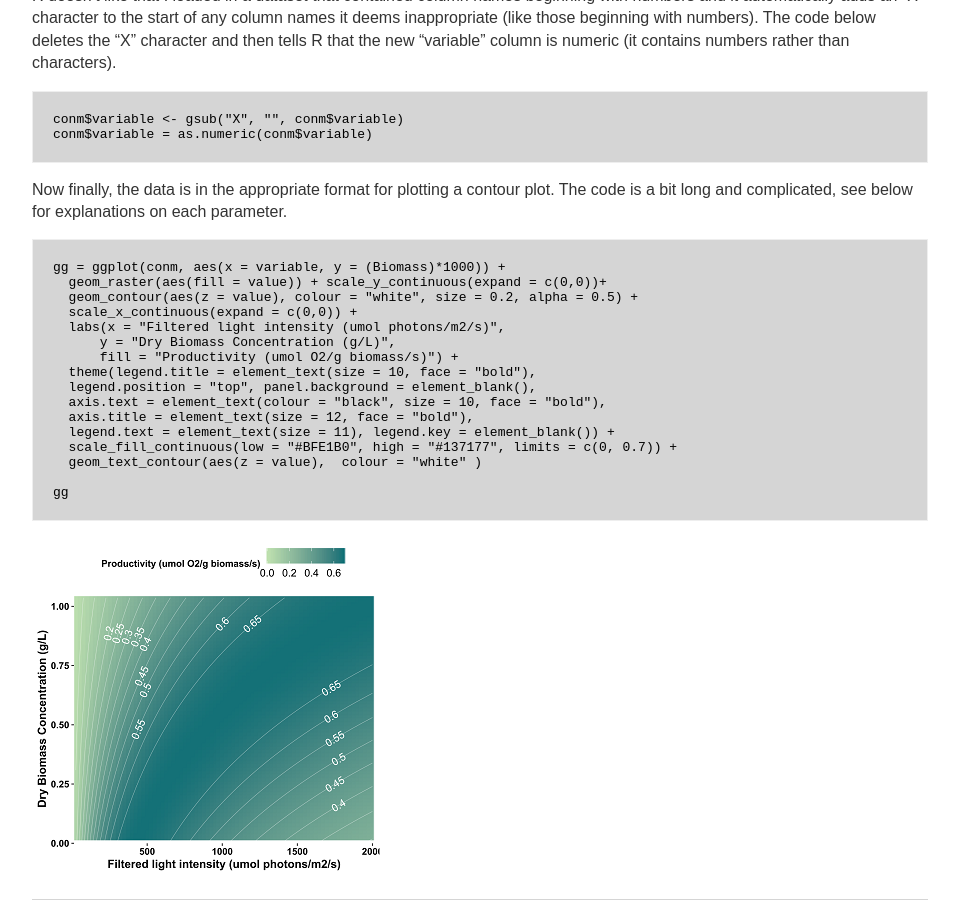
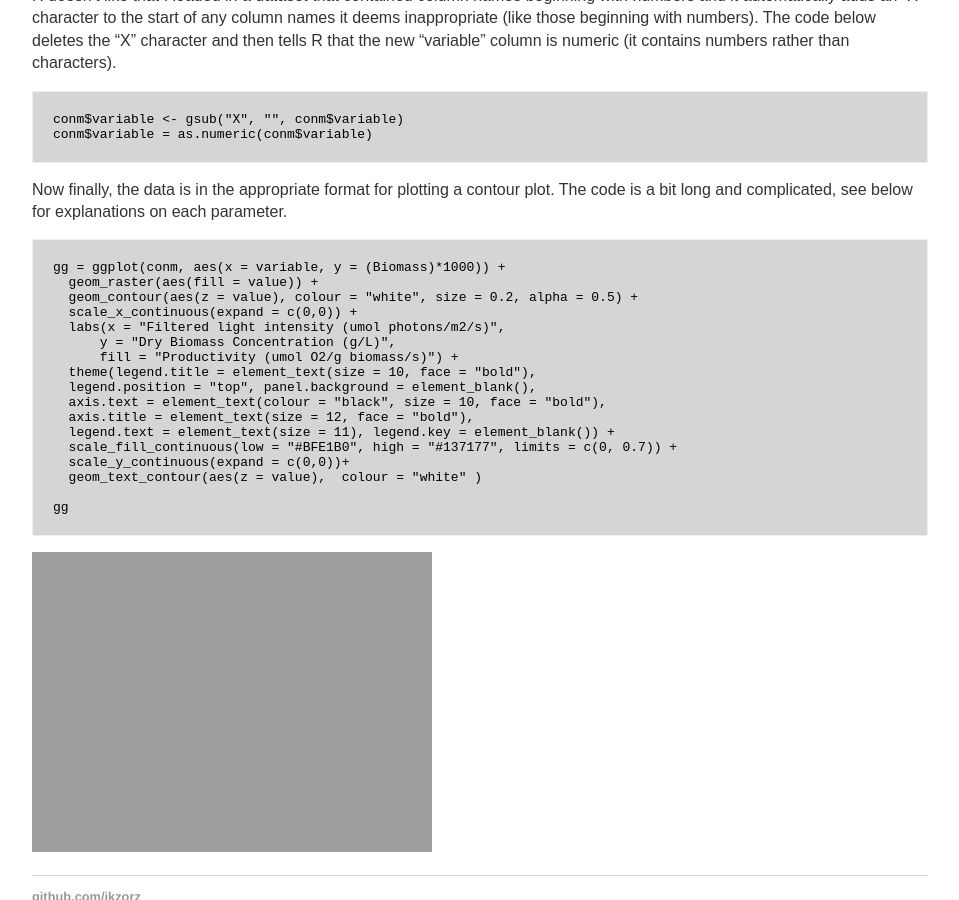
Before and after one commit to jkzorz/jkzorz.github.io, a Jekyll site: the page built from _posts/2020-02-29-contour-plots.md, in a window 1280 px wide and 900 px high, scrolled down 1686 px. Shown: the whole window, without its empty margins (160-1119 px from the left). Built offline with Jekyll 4.4.1, drawn with Linux system fonts in a browser that asks for light colours; some of the changed text lies outside the part shown.

Commit message:
Update 2020-02-29-contour-plots.md

````diff
--- a/_posts/2020-02-29-contour-plots.md
+++ b/_posts/2020-02-29-contour-plots.md
@@ -9,12 +9,12 @@ Contour plots are used to show 3-dimensional data on a 2-dimensional surface. Th
 **Examples of situations when contour plots are appropriate:**
 - *Maps:*
   - x: longitude, y: latitude, z: elevation
-- *Oceanography:
+- *Oceanography:*
   - x: time/distance/etc, y: depth, z: temperature/salinity/nutrient/etc
 - *Biology:*
   - x: longitude, y: latitude, z: species abundance
 - *Modeling:*
- - x: parameter1, y: parameter2, z: parameter 3
+  - x: parameter1, y: parameter2, z: parameter 3
 
  In the following case, I am using a modeling example where I want to show the predictions of a model based on two of the predictor variables. In this case, we have a certain equation/model (the specifics aren't important here) that gives Productivity (z variable) as a function of light intensity (x variable) and biomass concentration (y variable). Here I want to show the productivity (z variable) that can be expected over a range of light intensities (x variable) and biomass concentrations (y variable).
 
@@ -68,7 +68,7 @@ Now finally, the data is in the appropriate format for plotting a contour plot.
 
 ```
 gg = ggplot(conm, aes(x = variable, y = (Biomass)*1000)) +
-  geom_raster(aes(fill = value)) + scale_y_continuous(expand = c(0,0))+
+  geom_raster(aes(fill = value)) +
   geom_contour(aes(z = value), colour = "white", size = 0.2, alpha = 0.5) +
   scale_x_continuous(expand = c(0,0)) +
   labs(x = "Filtered light intensity (umol photons/m2/s)",
@@ -80,9 +80,10 @@ gg = ggplot(conm, aes(x = variable, y = (Biomass)*1000)) +
   axis.title = element_text(size = 12, face = "bold"),
   legend.text = element_text(size = 11), legend.key = element_blank()) +
   scale_fill_continuous(low = "#BFE1B0", high = "#137177", limits = c(0, 0.7)) +
+  scale_y_continuous(expand = c(0,0))+
   geom_text_contour(aes(z = value),  colour = "white" )
 
 gg
 ```
 
-![useful image]({{ site.url }}/assets/contour_plot2.png)
+![useful image]({{ site.url }}/assets/contour_plot3.png)
````
